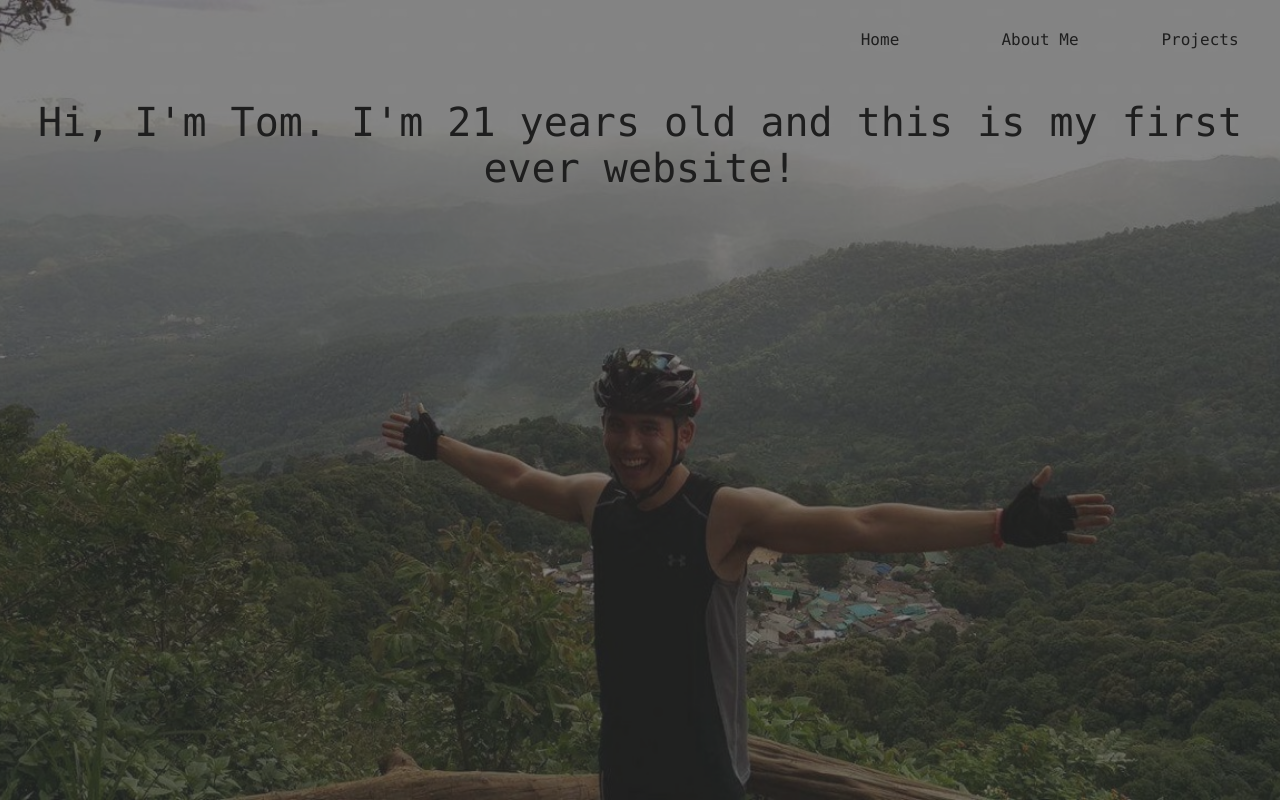
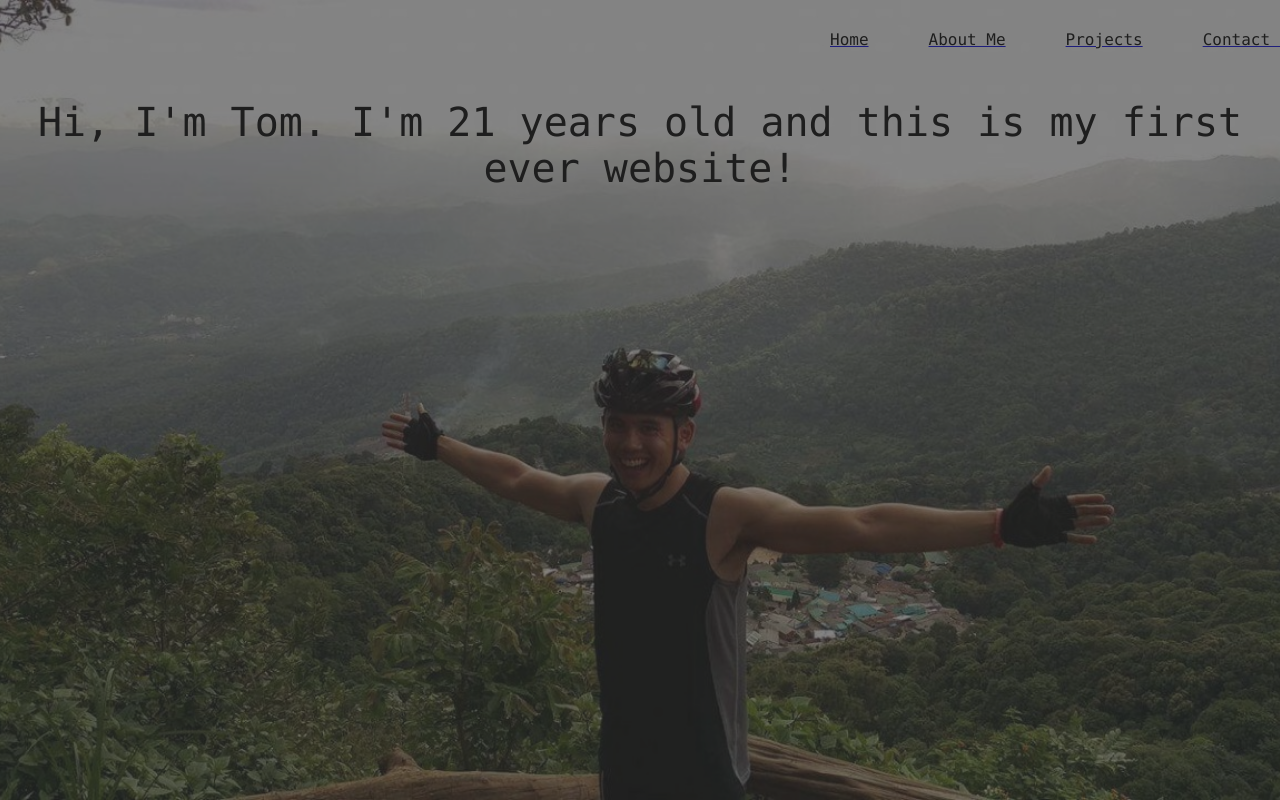
Before and after one commit to TomHodson91/TomHodson, a React (Create React App) app: page /#/ in a window 1280 px wide. Shown: the top 800 px of the page. Built offline with nearby package versions, Linux system fonts and the light colour scheme.

Commit message:
added clickable links #3

```diff
--- a/package.json
+++ b/package.json
@@ -7,6 +7,7 @@
     "gh-pages": "^2.0.1",
     "react": "^16.6.3",
     "react-dom": "^16.6.3",
+    "react-router-dom": "^4.3.1",
     "react-scripts": "2.1.1",
     "save-dev": "^2.0.0"
   },
--- a/src/App.js
+++ b/src/App.js
@@ -1,29 +1,15 @@
 import React, { Component } from 'react';
+import { HashRouter, Route } from "react-router-dom";
+import Home from './Home'
 import './App.css';
 
 class App extends Component {
   render() {
     return (
       <div className="App">
-      <div className="bg">
-        <div className='banner'>
-          <div className='links'>
-            Home
-          </div>
-          <div className='links'>
-            About Me
-          </div>
-          <div className='links'>
-            Projects
-          </div>
-          <div className='links'>
-            Contact Me
-          </div>
-        </div>
-        <div className='title'>
-          Hi, I'm Tom. I'm 21 years old and this is my first ever website!
-        </div>
-      </div>
+        <HashRouter>
+          <Route exact path="" component={Home} />
+        </HashRouter>
       </div>
     );
   }
--- /dev/null
+++ b/src/Home.js
@@ -0,0 +1,34 @@
+import React from 'react';
+import { Link } from "react-router-dom";
+
+export default function Home() {
+    return (
+        <div className="bg">
+            <div className='banner'>
+                <Link to= {"/"}>
+                    <div className='links'>
+                        Home
+                    </div>
+                </Link>
+                <Link to= {"/about"}>
+                    <div className='links'>
+                        About Me
+                    </div>
+                </Link>
+                <Link to= {"/projects"}>
+                    <div className='links'>
+                        Projects
+                    </div>
+                </Link>
+                <Link to= {"/contact"}>
+                    <div className='links'>
+                        Contact Me
+                    </div>
+                </Link>
+            </div>
+            <div className='title'>
+                Hi, I'm Tom. I'm 21 years old and this is my first ever website!
+            </div>
+        </div>
+    );
+  }
```
Also changed, not shown: 1 other file (tests, documents, lock files or other folders).
